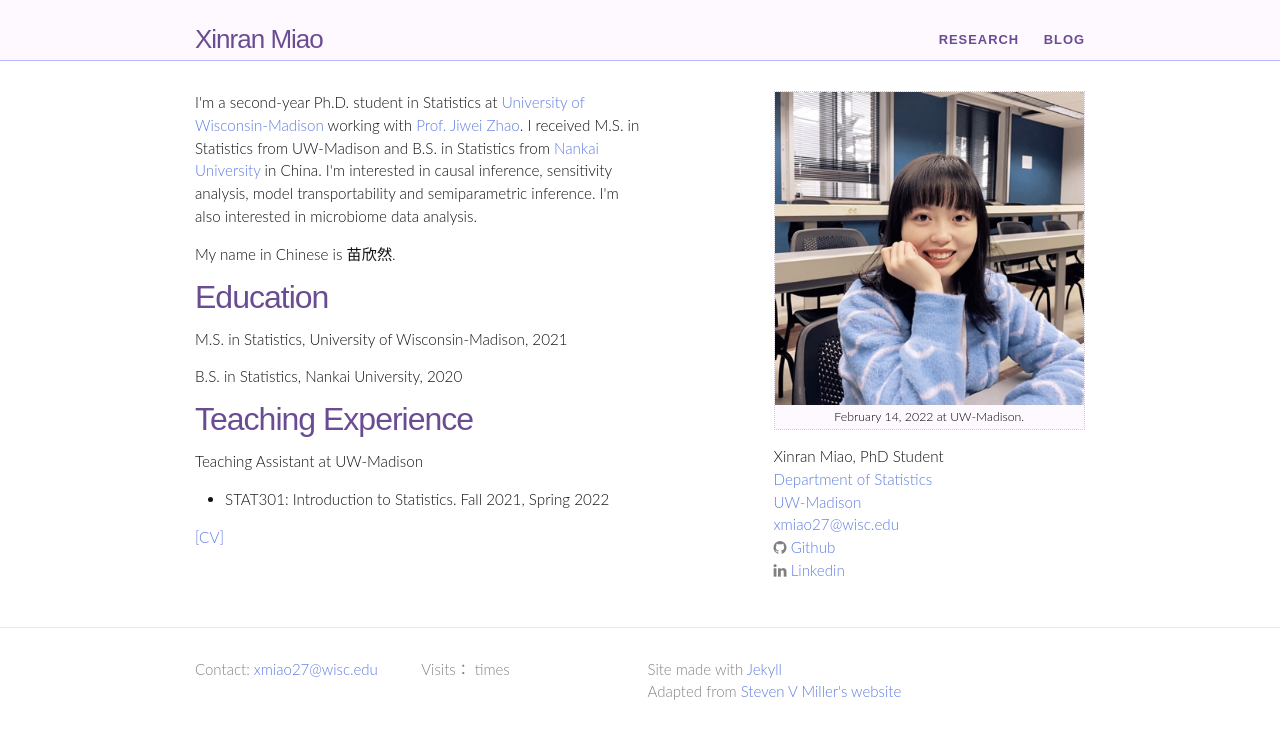
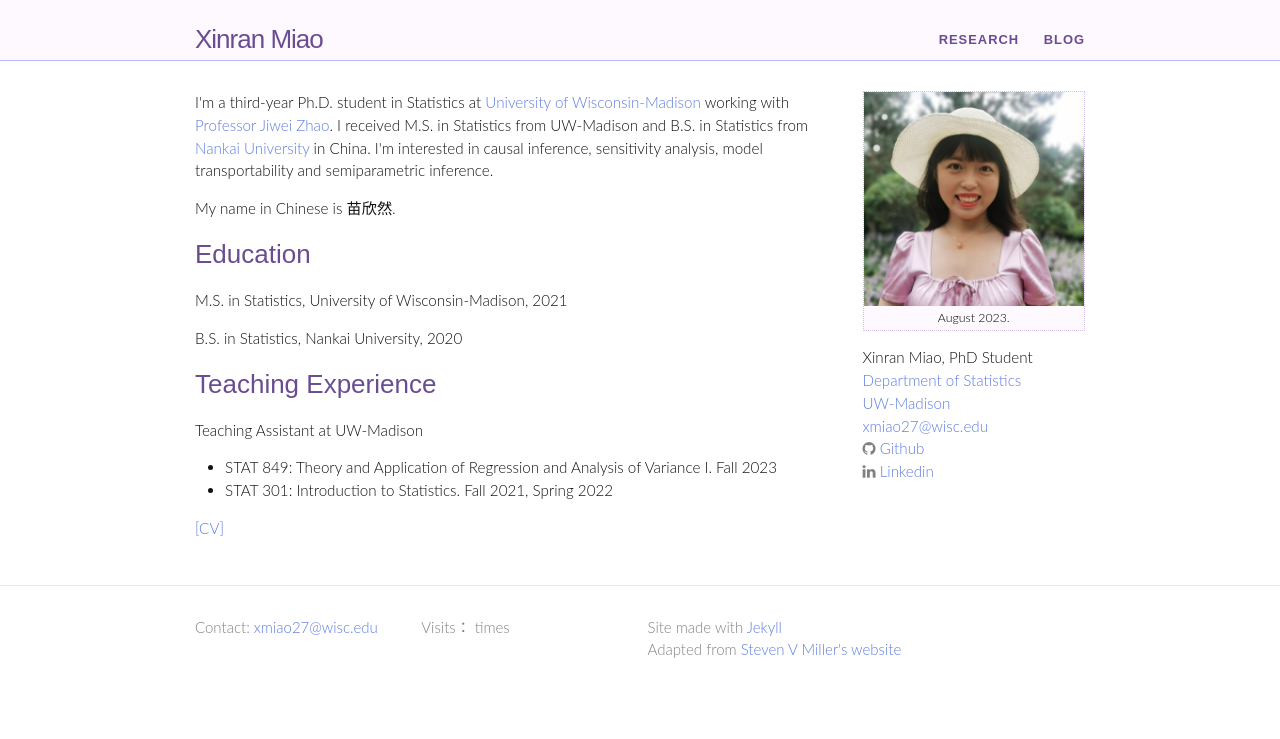
Before and after one commit to XinranMiao/XinranMiao.github.io, a Jekyll site: the page built from index.html, in a window 1280 px wide. Shown: the top 739 px of the page. Built offline with Jekyll 4.4.1, drawn with Linux system fonts in a browser that asks for light colours; nearby versions of some CDN libraries; some web fonts are replaced; comment, search, counter and statistics services are not loaded.

Commit message:
update year, upload a recent photo

```diff
--- a/index.html
+++ b/index.html
@@ -14,13 +14,13 @@ layout: default
     }
 
 	.left {
-    width: 50%;
+    width: 70%;
     }
 	.middle {
-    width: 15%;
+    width: 5%;
     }
     .right {
-    width: 35%;
+    width: 25%;
     }
 
     .row:after {
@@ -33,22 +33,23 @@ layout: default
  <body>
     <div class="row">
         <div class="column left">
-	             <p>I'm a second-year Ph.D. student in Statistics at <a href="https://www.wisc.edu">University of Wisconsin-Madison</a> working with
-                 <a href="https://zhaolab.biostat.wisc.edu">Prof. Jiwei Zhao</a>.
+	             <p>I'm a third-year Ph.D. student in Statistics at <a href="https://www.wisc.edu">University of Wisconsin-Madison</a> working with
+                 <a href="https://zhaolab.biostat.wisc.edu">Professor Jiwei Zhao</a>.
                  I received M.S. in Statistics from UW-Madison and B.S. in Statistics from <a href="https://en.nankai.edu.cn">Nankai University</a> in China.
 
-                 I'm interested in causal inference, sensitivity analysis, model transportability and semiparametric inference. I'm also interested in microbiome data analysis.
+                 I'm interested in causal inference, sensitivity analysis, model transportability and semiparametric inference.
                 </p>
 
                 <p> My name in Chinese is 苗欣然.
                 </p>
-			 <h1>Education</h1>
+			 <h2>Education</h2>
 			     <p> M.S. in Statistics, University of Wisconsin-Madison, 2021</p>
 			     <p> B.S. in Statistics, Nankai University, 2020</p>
-		    <h1>Teaching Experience</h1>
+		    <h2>Teaching Experience</h2>
 		        <p>Teaching Assistant at UW-Madison</p>
 		            <ul>
-			        <li>STAT301: Introduction to Statistics. Fall 2021, Spring 2022</li>
+                    <li>STAT 849: Theory and Application of Regression and Analysis of Variance I. Fall 2023</li>
+			        <li>STAT 301: Introduction to Statistics. Fall 2021, Spring 2022</li>
 		            </ul>
 				<p><a href="/docs/xinranmiao_cv.pdf">[CV]</a></p>
         </div>
@@ -56,7 +57,7 @@ layout: default
 			<p></p>
 		</div>
         <div class="column right">
-            {% include image.html url="/images/xinranmiao.jpg" caption="February 14, 2022 at UW-Madison." width=1000 align="center" %}
+            {% include image.html url="/images/xinranmiao_202308.jpg" caption="August 2023." width=1000 align="center" %}
 			<ul class="contact-list">
 				<li>Xinran Miao, PhD Student</li>
 				<li> <a href="https://stat.wisc.edu">Department of Statistics</a></li>
```
Also changed, not shown: research.html (+3 -7 lines), images/xinranmiao_202308.jpg (added).
